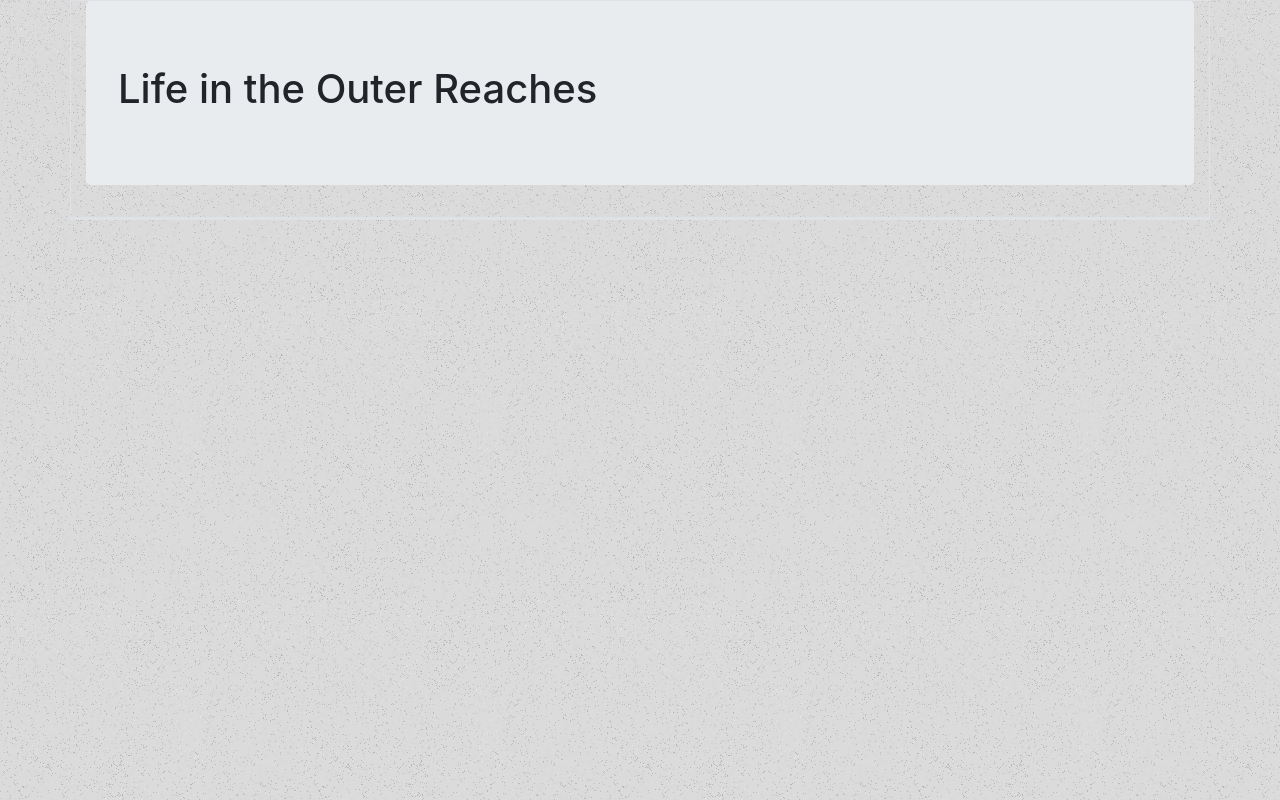
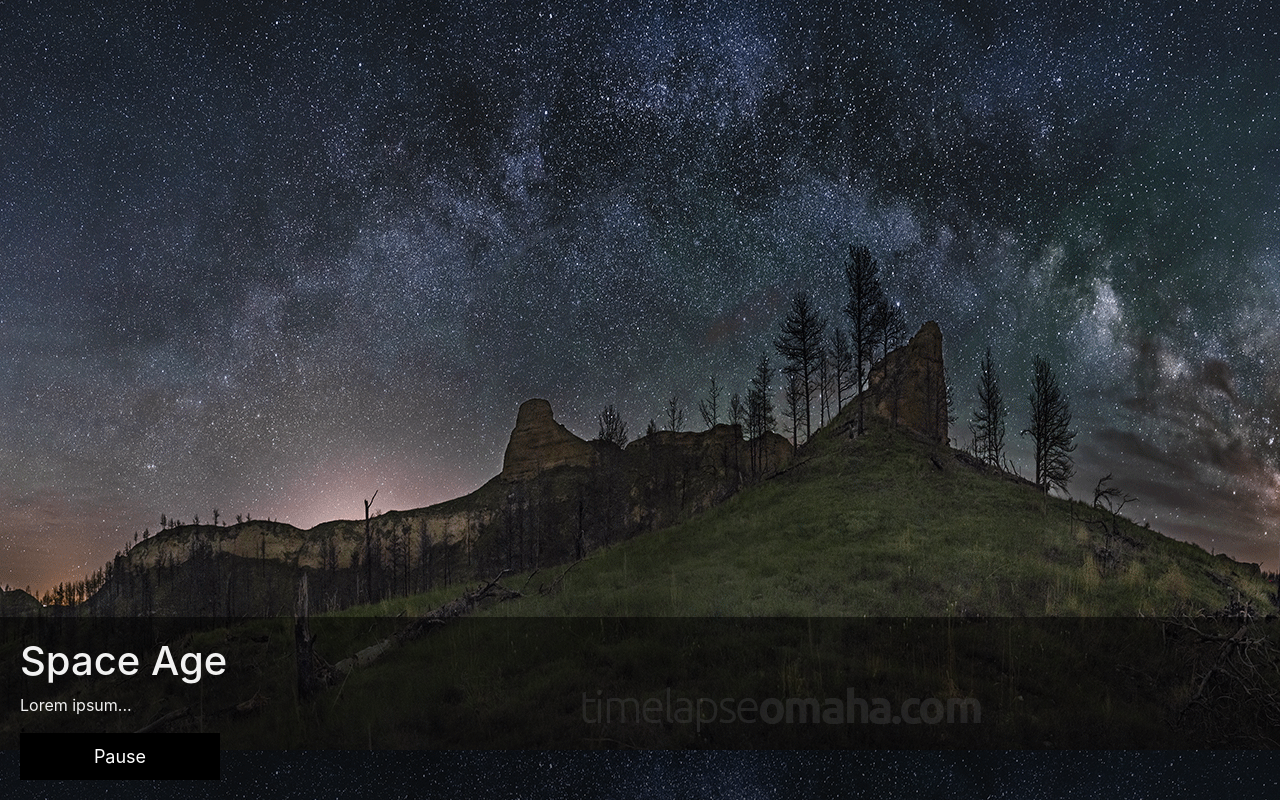
Before and after one commit to devinmounts/planetary-life, a website built with webpack: page src/index.html in a window 1280 px wide. Built offline with nearby package versions, Linux system fonts and the light colour scheme; a web font is replaced by a local one.

Commit message:
add background gif and content div.

```diff
--- a/src/index.html
+++ b/src/index.html
@@ -6,12 +6,11 @@
   <link href="https://fonts.googleapis.com/css?family=Patua+One" rel="stylesheet">
 </head>
 <body>
-  <div class="container border" id="header">
-    <div class="jumbotron">
-      <h1>Life in the Outer Reaches</h1>
-    </div>
+  <div class="content">
+  <h1>Space Age</h1>
+  <p>Lorem ipsum...</p>
+  <!-- Use a button to pause/play the video with JavaScript -->
+  <button id="myBtn" onclick="myFunction()">Pause</button>
   </div>
-  <div class="container border" id="main-body">
-    <div>
 </body>
 </html>
--- a/src/styles.css
+++ b/src/styles.css
@@ -1,8 +1,43 @@
 body {
   /* background-color: blue; */
-  background-image: url('./old_moon.png');
+  background-image: url('./giphy.gif');
   font-family: 'Patua One', cursive;
 }
+
+#myVideo {
+    position: fixed;
+    right: 0;
+    bottom: 0;
+    min-width: 100%;
+    min-height: 100%;
+}
+
+/* Add some content at the bottom of the video/page */
+.content {
+    position: fixed;
+    bottom: 0;
+    background: rgba(0, 0, 0, 0.5);
+    color: #f1f1f1;
+    width: 100%;
+    padding: 20px;
+}
+
+/* Style the button used to pause/play the video */
+#myBtn {
+    width: 200px;
+    font-size: 18px;
+    padding: 10px;
+    border: none;
+    background: #000;
+    color: #fff;
+    cursor: pointer;
+}
+
+#myBtn:hover {
+    background: #ddd;
+    color: black;
+}
+
 
 .jumbotron {
   background-color: transparent;
```
Also changed, not shown: src/giphy.gif (added).
